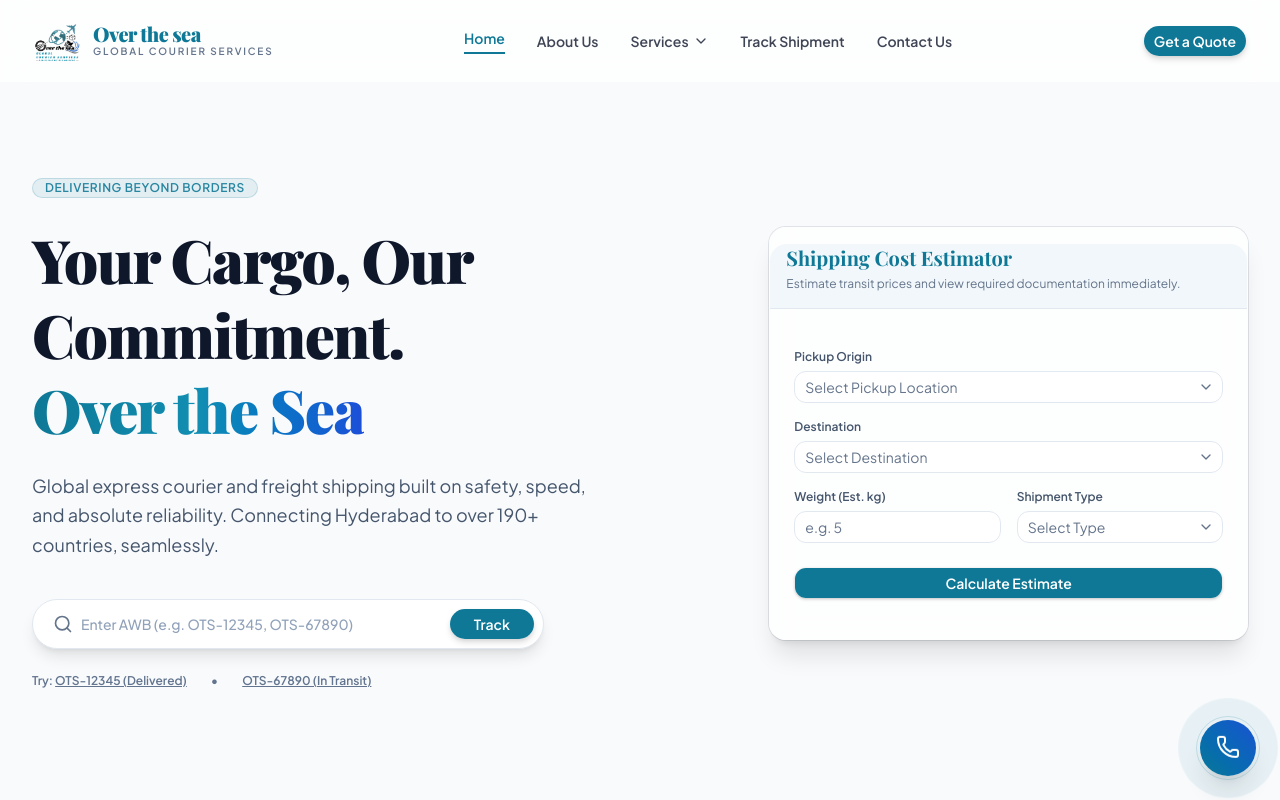
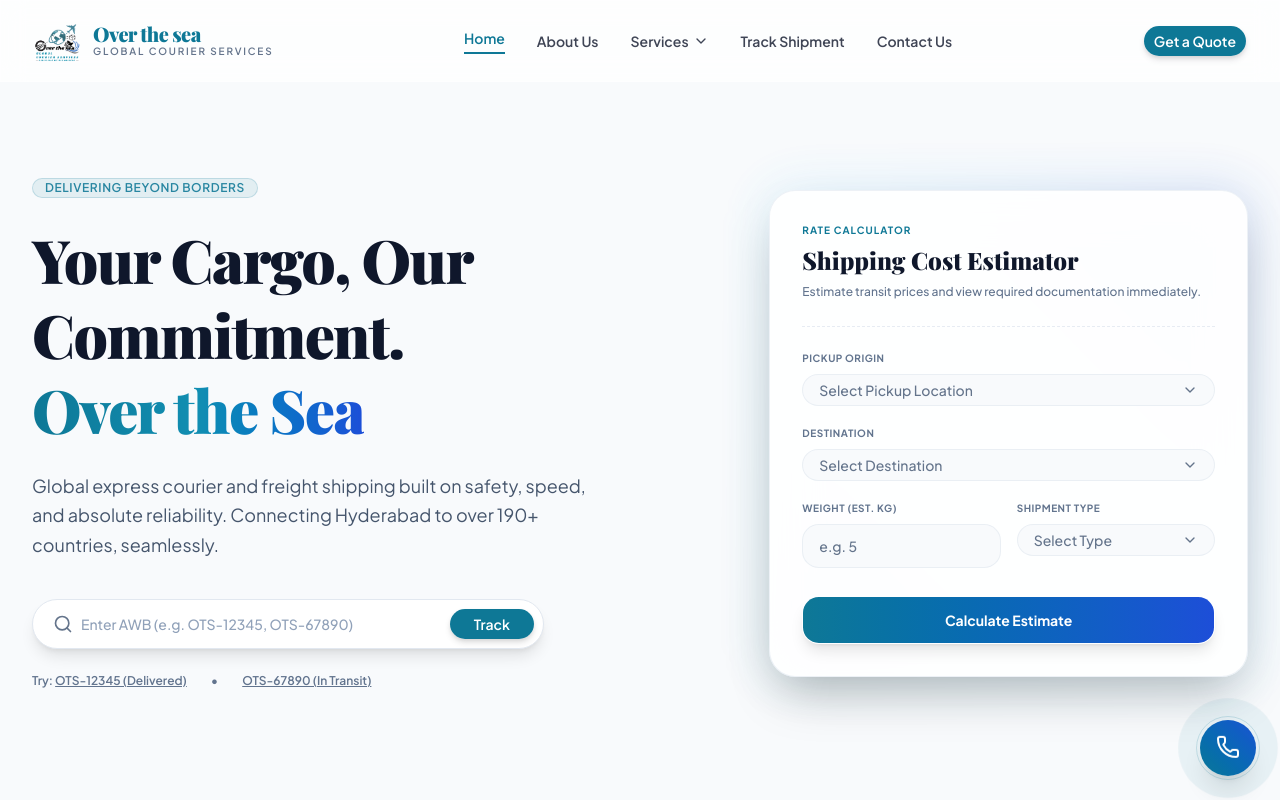
Before and after one commit to raviteja280499/overthesea, a Next.js app: page / in a window 1280 px wide. Shown: the top 800 px of the page. Built offline with nearby package versions, Linux system fonts and the light colour scheme; a web font is replaced by a local one.

Commit message:
Update hero section shipping calculator card design to a premium, modern look

```diff
--- a/src/app/page.tsx
+++ b/src/app/page.tsx
@@ -319,23 +319,29 @@
           </div>
 
           {/* Hero Graphics / Interactive Quote Calculator */}
-          <div className="lg:col-span-5 w-full">
-            <Card className="glass border-border shadow-xl">
-              <CardHeader className="bg-primary/5 border-b border-border">
-                <CardTitle className="font-serif font-bold text-xl text-primary">Shipping Cost Estimator</CardTitle>
-                <CardDescription className="text-xs">Estimate transit prices and view required documentation immediately.</CardDescription>
-              </CardHeader>
-              <CardContent className="p-6">
-                <form onSubmit={handleCalculate} className="flex flex-col gap-4">
+          <div className="lg:col-span-5 w-full relative">
+            {/* Background Glow behind the card */}
+            <div className="absolute -inset-1.5 rounded-[32px] bg-gradient-to-tr from-primary/20 via-accent/15 to-secondary/20 blur-xl opacity-75 -z-10 pointer-events-none" />
+
+            <div className="bg-white/95 dark:bg-slate-950/95 backdrop-blur-xl border border-slate-200/60 dark:border-slate-800/60 rounded-3xl shadow-2xl p-8 flex flex-col gap-6">
+
+              {/* Header */}
+              <div className="flex flex-col gap-1.5 pb-6 border-b border-dashed border-slate-200/80 dark:border-slate-800/80">
+                <span className="text-[10px] font-bold text-primary dark:text-accent uppercase tracking-widest">Rate Calculator</span>
+                <h3 className="font-serif font-black text-2xl text-slate-900 dark:text-slate-100">Shipping Cost Estimator</h3>
+                <p className="text-xs text-slate-500 font-medium leading-relaxed">Estimate transit prices and view required documentation immediately.</p>
+              </div>
+
+              <form onSubmit={handleCalculate} className="flex flex-col gap-5">
 
                 {/* Origin */}
-                  <div className="flex flex-col gap-1.5">
-                    <label className="text-xs font-semibold text-slate-600">Pickup Origin</label>
+                <div className="flex flex-col gap-2">
+                  <label className="text-[10px] font-bold uppercase tracking-wider text-slate-500 dark:text-slate-400">Pickup Origin</label>
                   <Select value={origin} onValueChange={setOrigin} required>
-                      <SelectTrigger className="w-full bg-white text-slate-800">
+                    <SelectTrigger className="w-full bg-slate-50 dark:bg-slate-900/50 border border-slate-200/60 dark:border-slate-800/60 rounded-xl h-11 text-slate-800 dark:text-slate-100 font-medium px-4 focus:ring-primary/20 focus:border-primary/50 transition-all cursor-pointer">
                       <SelectValue placeholder="Select Pickup Location" />
                     </SelectTrigger>
-                      <SelectContent>
+                    <SelectContent className="bg-white dark:bg-slate-900 border-slate-200 dark:border-slate-850">
                       <SelectItem value="hyderabad">Hyderabad / Secunderabad</SelectItem>
                       <SelectItem value="mumbai">Mumbai</SelectItem>
                       <SelectItem value="bangalore">Bangalore</SelectItem>
@@ -345,13 +351,13 @@
                 </div>
 
                 {/* Destination */}
-                  <div className="flex flex-col gap-1.5">
-                    <label className="text-xs font-semibold text-slate-600">Destination</label>
+                <div className="flex flex-col gap-2">
+                  <label className="text-[10px] font-bold uppercase tracking-wider text-slate-500 dark:text-slate-400">Destination</label>
                   <Select value={destination} onValueChange={setDestination} required>
-                      <SelectTrigger className="w-full bg-white text-slate-800">
+                    <SelectTrigger className="w-full bg-slate-50 dark:bg-slate-900/50 border border-slate-200/60 dark:border-slate-800/60 rounded-xl h-11 text-slate-800 dark:text-slate-100 font-medium px-4 focus:ring-primary/20 focus:border-primary/50 transition-all cursor-pointer">
                       <SelectValue placeholder="Select Destination" />
                     </SelectTrigger>
-                      <SelectContent>
+                    <SelectContent className="bg-white dark:bg-slate-900 border-slate-200 dark:border-slate-850">
                       <SelectItem value="india">Domestic (Within India)</SelectItem>
                       <SelectItem value="usa">United States (USA)</SelectItem>
                       <SelectItem value="uk">United Kingdom (UK)</SelectItem>
@@ -364,8 +370,8 @@
 
                 {/* Weight & Content Type */}
                 <div className="grid grid-cols-2 gap-4">
-                    <div className="flex flex-col gap-1.5">
-                      <label className="text-xs font-semibold text-slate-600">Weight (Est. kg)</label>
+                  <div className="flex flex-col gap-2">
+                    <label className="text-[10px] font-bold uppercase tracking-wider text-slate-500 dark:text-slate-400">Weight (Est. kg)</label>
                     <Input
                       type="number"
                       placeholder="e.g. 5"
@@ -373,17 +379,17 @@
                       step="0.5"
                       value={weight}
                       onChange={(e) => setWeight(e.target.value)}
-                        className="bg-white text-slate-800"
+                      className="bg-slate-50 dark:bg-slate-900/50 border-slate-200/60 dark:border-slate-800/60 rounded-xl h-11 text-slate-800 dark:text-slate-100 font-medium px-4 focus-visible:ring-primary/20 focus-visible:border-primary/50 transition-all"
                       required
                     />
                   </div>
-                    <div className="flex flex-col gap-1.5">
-                      <label className="text-xs font-semibold text-slate-600">Shipment Type</label>
+                  <div className="flex flex-col gap-2">
+                    <label className="text-[10px] font-bold uppercase tracking-wider text-slate-500 dark:text-slate-400">Shipment Type</label>
                     <Select value={itemType} onValueChange={setItemType} required>
-                        <SelectTrigger className="w-full bg-white text-slate-800">
+                      <SelectTrigger className="w-full bg-slate-50 dark:bg-slate-900/50 border border-slate-200/60 dark:border-slate-800/60 rounded-xl h-11 text-slate-800 dark:text-slate-100 font-medium px-4 focus:ring-primary/20 focus:border-primary/50 transition-all cursor-pointer">
                         <SelectValue placeholder="Select Type" />
                       </SelectTrigger>
-                        <SelectContent>
+                      <SelectContent className="bg-white dark:bg-slate-900 border-slate-200 dark:border-slate-850">
                         <SelectItem value="document">Documents / Files</SelectItem>
                         <SelectItem value="parcel">General Parcel</SelectItem>
                         <SelectItem value="medicine">Medicines Shipping</SelectItem>
@@ -393,32 +399,32 @@
                   </div>
                 </div>
 
-                  <Button type="submit" className="w-full bg-primary hover:bg-secondary text-primary-foreground font-semibold mt-2 cursor-pointer shadow">
+                <Button type="submit" className="w-full bg-gradient-to-r from-primary to-secondary hover:opacity-95 text-white font-bold h-12 rounded-xl mt-2 cursor-pointer shadow-lg hover:shadow-xl transition-all flex items-center justify-center gap-2">
                   Calculate Estimate
                 </Button>
               </form>
 
               {/* Estimate Result Display */}
               {estimation && (
-                  <div className="mt-6 pt-6 border-t border-dashed border-border flex flex-col gap-4 animate-in fade-in slide-in-from-top-2 duration-300">
-                    <div className="flex justify-between items-center bg-primary/5 p-4 rounded-lg border border-primary/10">
+                <div className="mt-2 pt-6 border-t border-dashed border-slate-200/80 dark:border-slate-800/80 flex flex-col gap-4 animate-in fade-in slide-in-from-top-2 duration-300">
+                  <div className="flex justify-between items-center bg-slate-50 dark:bg-slate-900/50 p-5 rounded-2xl border border-slate-100 dark:border-slate-800">
                     <div>
-                        <span className="text-xs text-muted-foreground font-medium block">Estimated Price</span>
-                        <strong className="text-2xl text-primary font-black">₹{estimation.price.toLocaleString()}</strong>
-                        <span className="text-[10px] text-muted-foreground block">*Excluding customs duties at destination</span>
+                      <span className="text-[10px] uppercase font-bold tracking-wider text-slate-500 dark:text-slate-400 block mb-0.5">Estimated Price</span>
+                      <strong className="text-3xl text-primary dark:text-accent font-black">₹{estimation.price.toLocaleString()}</strong>
+                      <span className="text-[10px] text-slate-400 block mt-1 leading-none">*Excluding customs duties</span>
                     </div>
                     <div className="text-right">
-                        <span className="text-xs text-muted-foreground font-medium block">Transit Time</span>
-                        <strong className="text-sm text-slate-800 font-bold block">{estimation.days}</strong>
+                      <span className="text-[10px] uppercase font-bold tracking-wider text-slate-500 dark:text-slate-400 block mb-0.5">Transit Time</span>
+                      <strong className="text-base text-slate-800 dark:text-slate-100 font-bold block">{estimation.days}</strong>
                     </div>
                   </div>
 
                   {/* Docs Requirement Alert */}
-                    <div className="flex flex-col gap-2 p-3 bg-amber-50/50 rounded-lg border border-amber-200/50 text-xs">
-                      <span className="font-bold text-amber-800 flex items-center gap-1.5">
-                        <FileText className="h-4 w-4" /> Required Documentation
+                  <div className="flex flex-col gap-2.5 p-4 bg-amber-50/40 dark:bg-amber-950/10 rounded-2xl border border-amber-250/20 dark:border-amber-900/20 text-xs">
+                    <span className="font-bold text-amber-800 dark:text-amber-400 flex items-center gap-1.5">
+                      <FileText className="h-4.5 w-4.5 text-amber-600 dark:text-amber-500" /> Required Documentation
                     </span>
-                      <ul className="list-disc pl-4 flex flex-col gap-1 text-amber-950 font-medium">
+                    <ul className="list-disc pl-4 flex flex-col gap-1 text-amber-950 dark:text-amber-250 font-medium">
                       {estimation.docs.map((doc, idx) => (
                         <li key={idx}>{doc}</li>
                       ))}
@@ -426,8 +432,7 @@
                   </div>
                 </div>
               )}
-              </CardContent>
-            </Card>
+            </div>
           </div>
         </div>
       </section>
```
Lines whose indentation alone changed are shown as unchanged.
